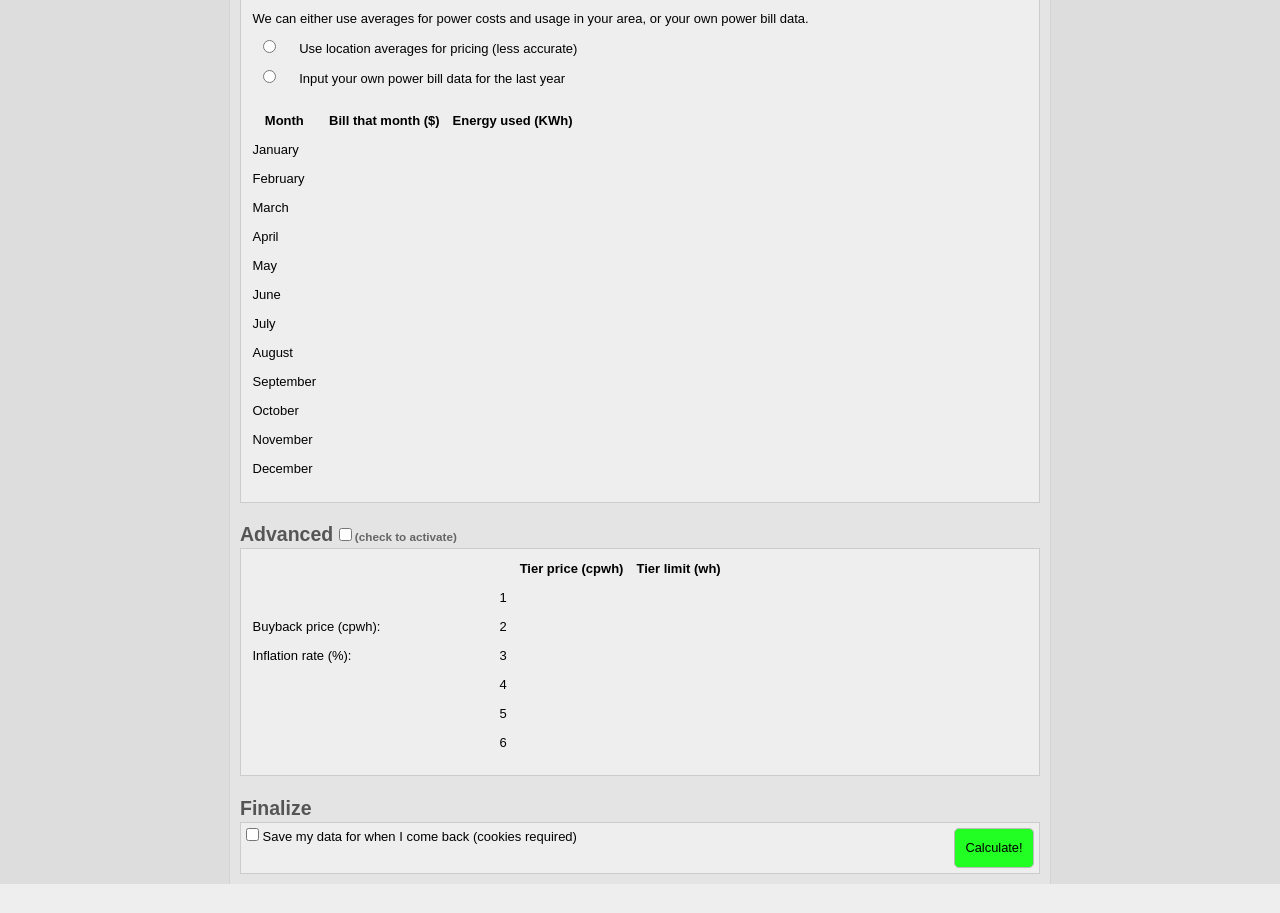
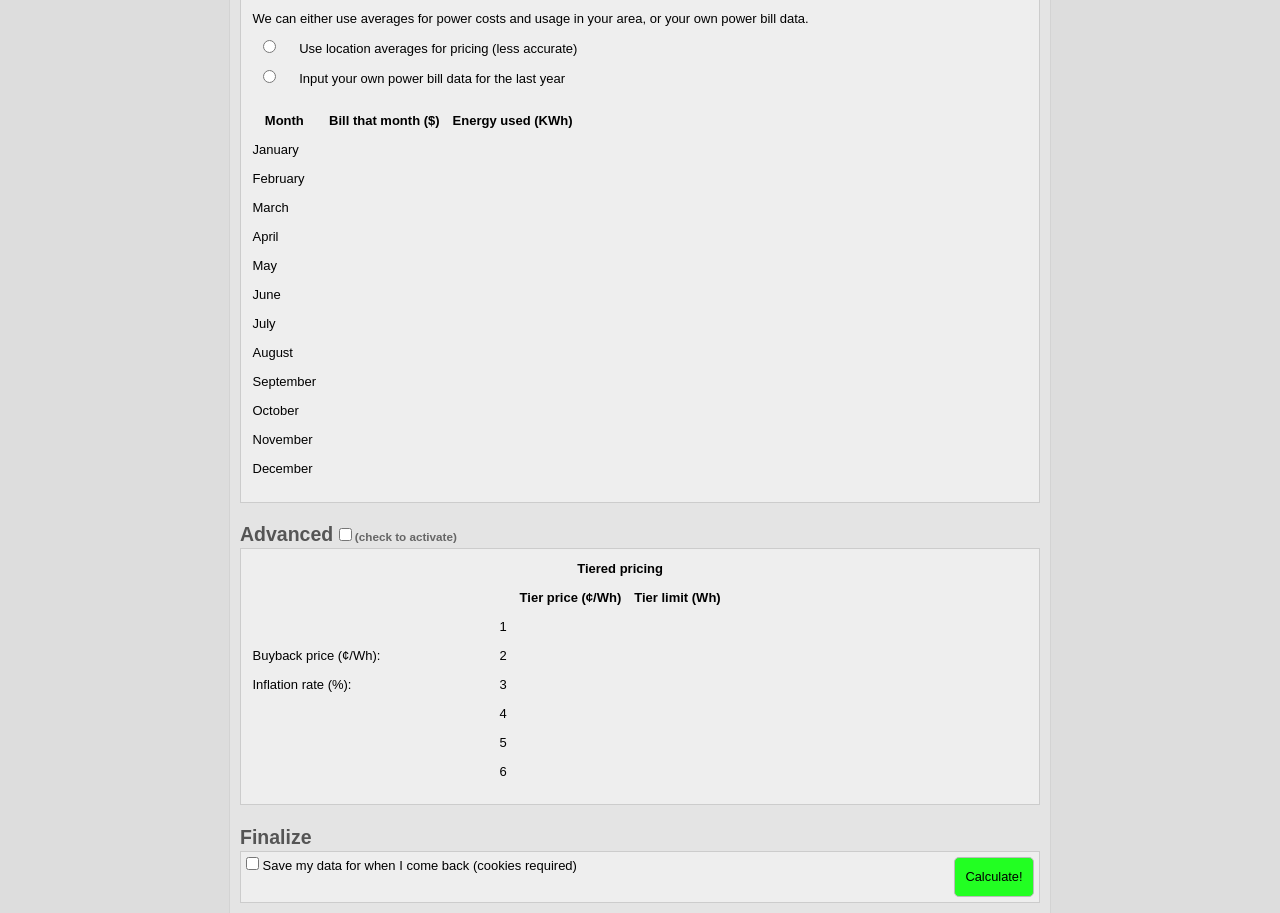
Before and after one commit to marquiswang/solar, a Django app: template solar/templates/payback_calc/index.html in a window 1280 px wide. Shown: the part 428-1341 px from the top of the page. Before the commit the page ends 1312 px from the top, so only its background shows below. Run offline with Django 3.2, Linux system fonts and the light colour scheme; the template is opened without the code that fills it, so the values that code supplies are empty.

Commit message:
Cosmetic template changes
git-svn-id: https://svn.cs.hmc.edu/svn/solar2009/trunk@116 305149e5-7d4b-415f-9477-61f394bc3cda

```diff
--- a/solar/payback_calc/views.py
+++ b/solar/payback_calc/views.py
@@ -255,7 +255,7 @@ def calc_payback(request):
     if costs_choice == "averages":
         user_explanation+="average price information from your state ("
         user_explanation+=str("%.2f" % (cost_per_month[0][0]/cost_per_month[0][1]))
-        user_explanation+=" $/kwh) "
+        user_explanation+=" $/kWh) "
     else:
         user_explanation+="your power bill information over 12 months"
     if tiers:
--- a/solar/templates/payback_calc/index.html
+++ b/solar/templates/payback_calc/index.html
@@ -210,13 +210,20 @@ $(document).ready(function(){
 	<h3> Advanced <span> <input type="checkbox" id="advanced_control" name="advanced_control" {% if advanced_control %} checked {% endif %}/> (check to activate)</span></h3>
 	<div id="advanced">
 	    <table>
+			<tr>
+				<td></td>
+				<td></td>
+				<td width="80px"></td>
+				<td></td>
+				<th colspan=2>Tiered pricing</th>
+			</tr>
 	        <tr>
 	            <th></th>
 	            <th></th>
-	            <th width="80px"></th>
 	            <th></th>
-	            <th>Tier price (cpwh)</th>
-	            <th>Tier limit (wh)</th>
+	            <th></th>
+	            <th>Tier price (¢/Wh)</th>
+	            <th>Tier limit (Wh)</th>
 	        </tr>
 	        <tr>
 	            <td> </td>
@@ -227,7 +234,7 @@ $(document).ready(function(){
 	            <td>{{advanced_form.tier_limit_1}}</td>
 	        </tr>
 	        <tr>
-	            <td> Buyback price (cpwh):</td>
+	            <td> Buyback price (¢/Wh):</td>
 	            <td>{{advanced_form.buyback_price}}</td>
 	            <td></td>
 	            <td>2</td>
```
